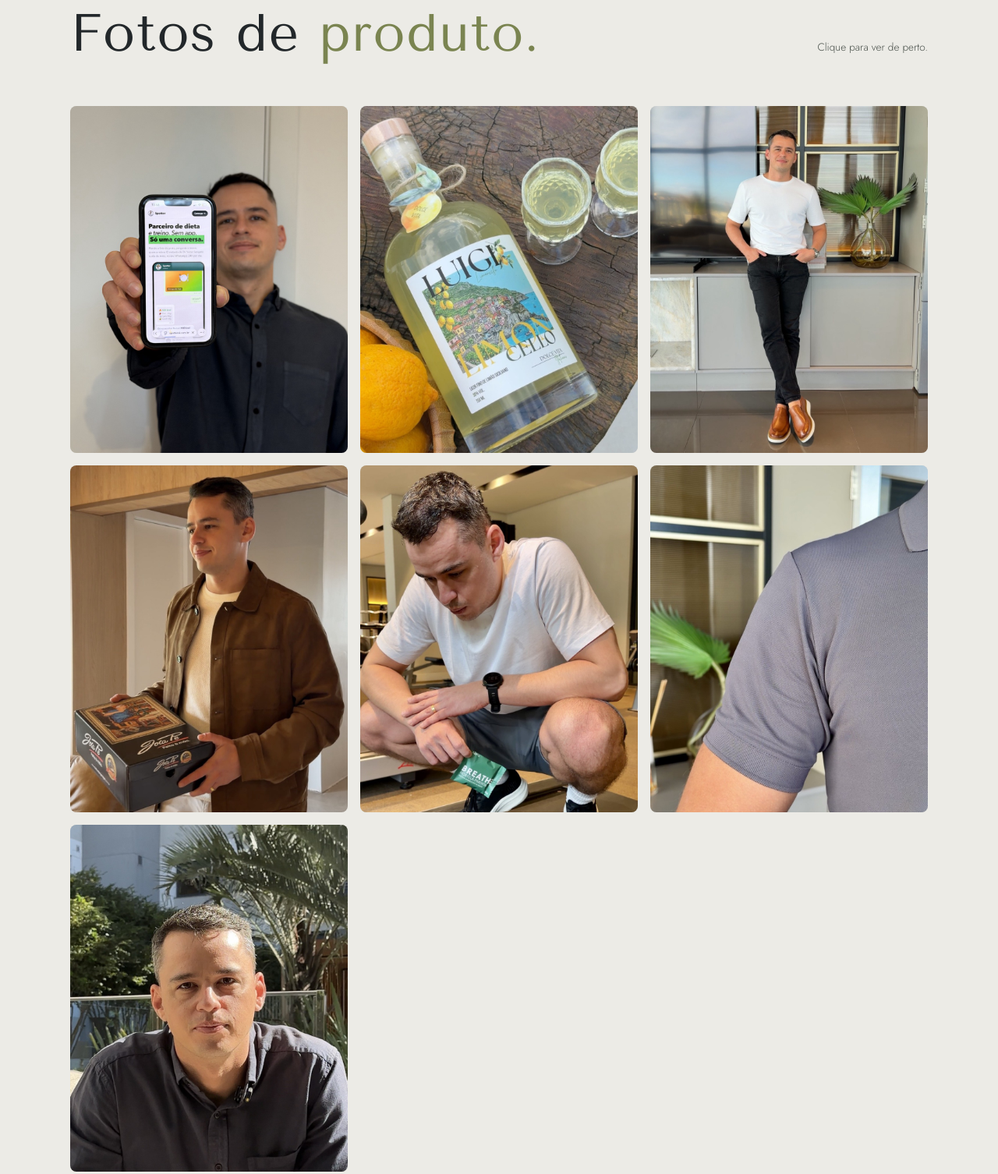
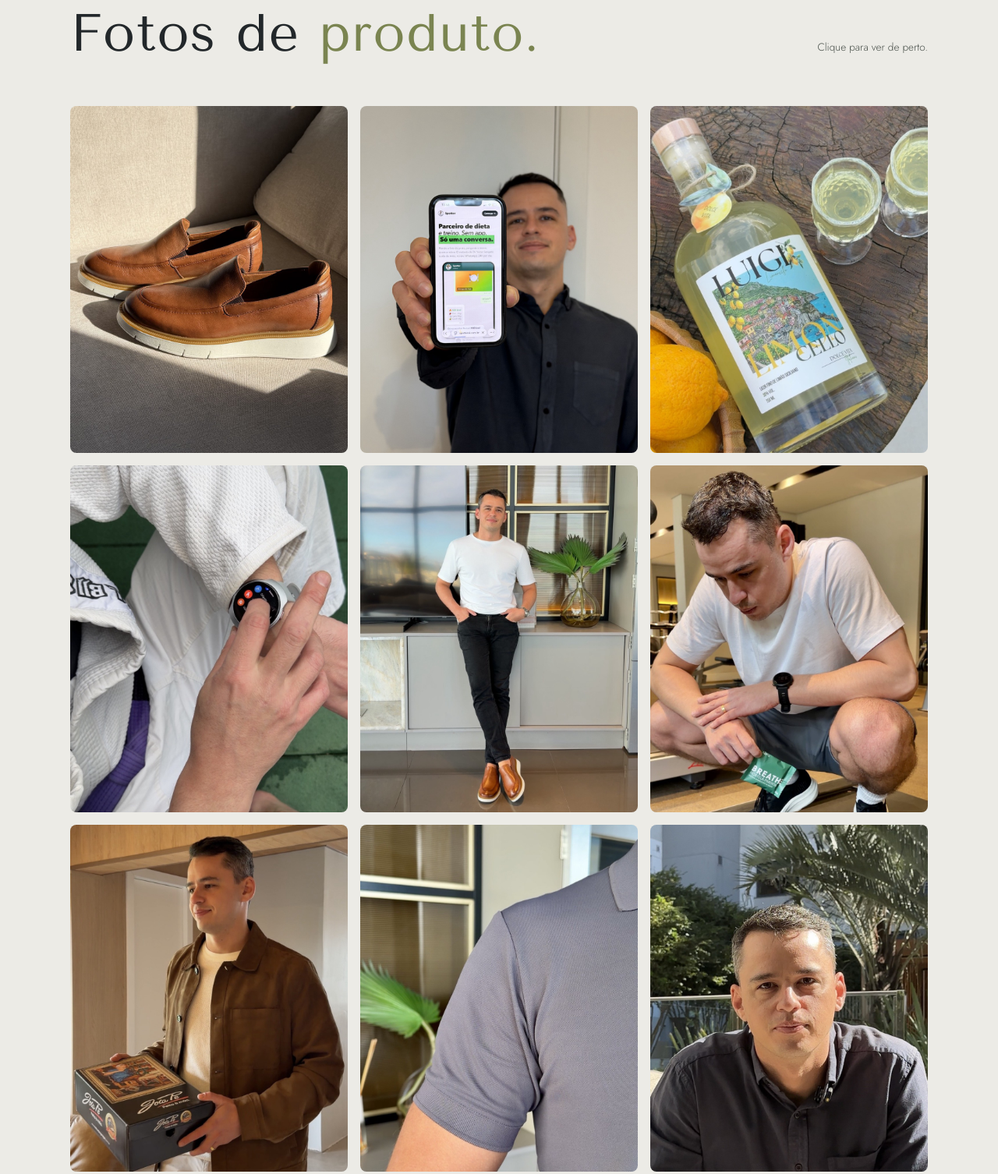
Before and after one commit to rodrigopress/portfolio, a plain HTML site: page index.html in a window 1280 px wide. Shown: the part 6654-8160 px from the top of the page at 78% size. Drawn offline with nearby package versions, Linux system fonts and the light colour scheme.

Commit message:
Galeria com 9 fotos na ordem nova

```diff
--- a/index.html
+++ b/index.html
@@ -1131,13 +1131,15 @@ const metricas = [
 
 /* Fotos da galeria (pasta fotos/). arquivo "" mostra um espaço reservado. */
 const fotos = [
-  { arquivo: "01-spotter-app.jpg",        nicho: { pt: "Tech", en: "Tech" } },
-  { arquivo: "02-luigi-limoncello.jpg",   nicho: { pt: "Bebidas", en: "Drinks" } },
-  { arquivo: "03-look-completo.jpg",      nicho: { pt: "Moda", en: "Fashion" } },
-  { arquivo: "04-produto-caixa.jpg",      nicho: { pt: "Produto", en: "Product" } },
-  { arquivo: "05-suplemento-treino.jpg",  nicho: { pt: "Fitness", en: "Fitness" } },
-  { arquivo: "06-detalhe-polo.jpg",       nicho: { pt: "Moda", en: "Fashion" } },
-  { arquivo: "07-retrato.jpg",            nicho: { pt: "Retrato", en: "Portrait" } }
+  { arquivo: "09-sapato-caramelo.jpg",      nicho: { pt: "Moda", en: "Fashion" } },
+  { arquivo: "01-spotter-app.jpg",          nicho: { pt: "Tech", en: "Tech" } },
+  { arquivo: "02-luigi-limoncello.jpg",     nicho: { pt: "Bebidas", en: "Drinks" } },
+  { arquivo: "08-smartwatch-jiujitsu.jpg",  nicho: { pt: "Tech", en: "Tech" } },
+  { arquivo: "03-look-completo.jpg",        nicho: { pt: "Moda", en: "Fashion" } },
+  { arquivo: "05-suplemento-treino.jpg",    nicho: { pt: "Fitness", en: "Fitness" } },
+  { arquivo: "04-produto-caixa.jpg",        nicho: { pt: "Produto", en: "Product" } },
+  { arquivo: "06-detalhe-polo.jpg",         nicho: { pt: "Moda", en: "Fashion" } },
+  { arquivo: "07-retrato.jpg",              nicho: { pt: "Retrato", en: "Portrait" } }
 ];
 
 /* Depoimentos do carrossel: placeholders. verificado: true mostra as estrelas e o selo "Avaliação verificada". */
```
